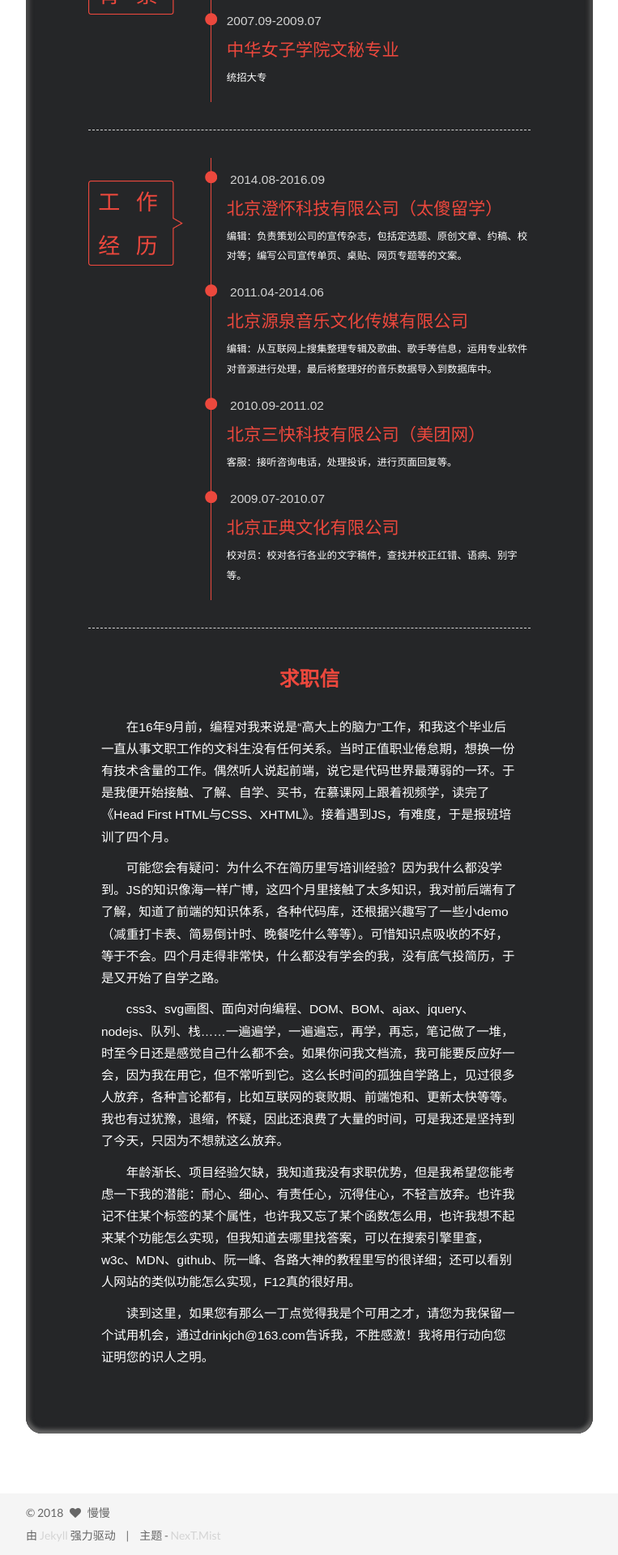
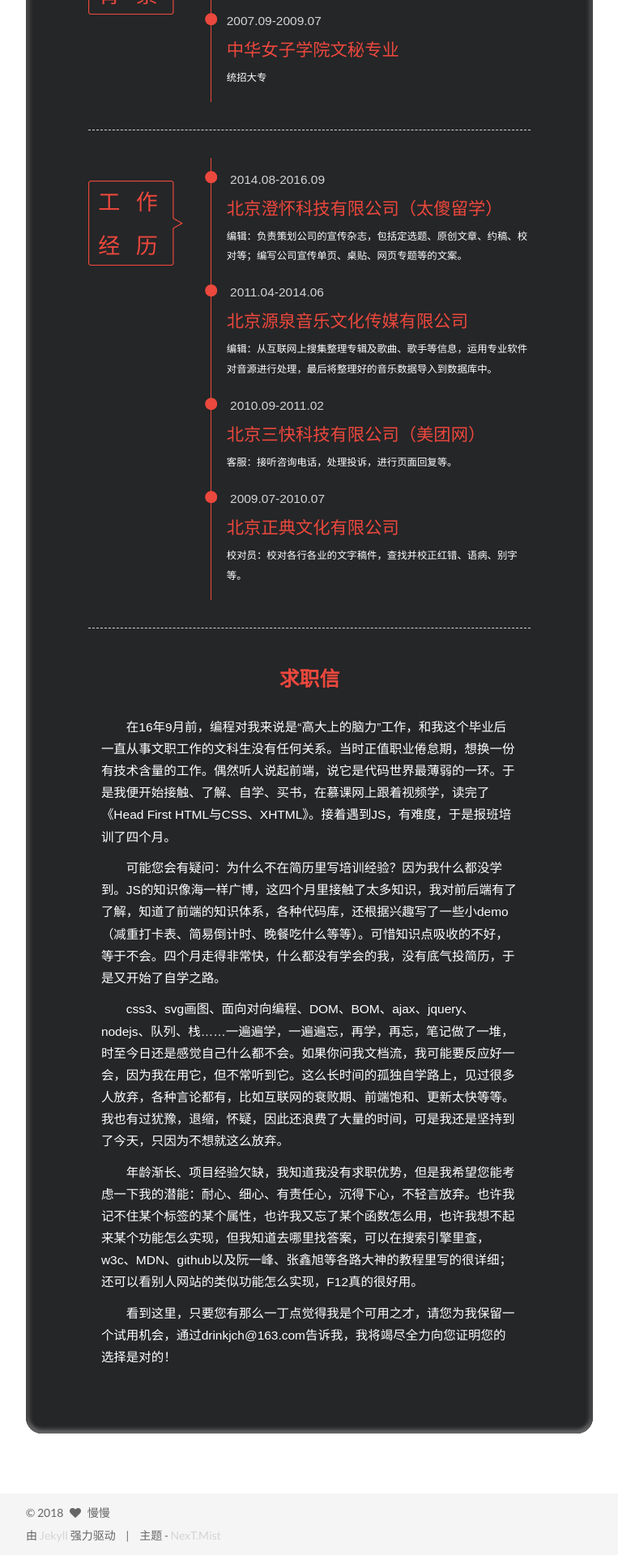
Before and after one commit to giselle527/giselle527.github.io, a Jekyll site: the page built from about/index.html, in a window 1280 px wide. Shown: the part 1364-3284 px from the top of the page at 81% size, without its empty margins (258-1021 px from the left). Built offline with Jekyll 4.4.1, drawn with Linux system fonts in a browser that asks for light colours.

Commit message:
upload resume

```diff
--- a/about/index.css
+++ b/about/index.css
@@ -139,6 +139,9 @@ html {
   height: 1em;
   margin-right: 0.16rem;
 }
+.r_head .h_info li a:hover {
+  color: #ec483d;
+}
 .maincont {
   display: flex;
   flex-flow: column nowrap;
--- a/about/index.html
+++ b/about/index.html
@@ -120,10 +120,10 @@ layout: page
 						css3、svg画图、面向对向编程、DOM、BOM、ajax、jquery、nodejs、队列、栈……一遍遍学，一遍遍忘，再学，再忘，笔记做了一堆，时至今日还是感觉自己什么都不会。如果你问我文档流，我可能要反应好一会，因为我在用它，但不常听到它。这么长时间的孤独自学路上，见过很多人放弃，各种言论都有，比如互联网的衰败期、前端饱和、更新太快等等。我也有过犹豫，退缩，怀疑，因此还浪费了大量的时间，可是我还是坚持到了今天，只因为不想就这么放弃。
 					</p>
 					<p>
-						年龄渐长、项目经验欠缺，我知道我没有求职优势，但是我希望您能考虑一下我的潜能：耐心、细心、有责任心，沉得住心，不轻言放弃。也许我记不住某个标签的某个属性，也许我又忘了某个函数怎么用，也许我想不起来某个功能怎么实现，但我知道去哪里找答案，可以在搜索引擎里查，w3c、MDN、github、阮一峰、各路大神的教程里写的很详细；还可以看别人网站的类似功能怎么实现，F12真的很好用。
+						年龄渐长、项目经验欠缺，我知道我没有求职优势，但是我希望您能考虑一下我的潜能：耐心、细心、有责任心，沉得下心，不轻言放弃。也许我记不住某个标签的某个属性，也许我又忘了某个函数怎么用，也许我想不起来某个功能怎么实现，但我知道去哪里找答案，可以在搜索引擎里查，w3c、MDN、github以及阮一峰、张鑫旭等各路大神的教程里写的很详细；还可以看别人网站的类似功能怎么实现，F12真的很好用。
 					</p>
 					<p>
-						读到这里，如果您有那么一丁点觉得我是个可用之才，请您为我保留一个试用机会，通过drinkjch@163.com告诉我，不胜感激！我将用行动向您证明您的识人之明。
+						看到这里，只要您有那么一丁点觉得我是个可用之才，请您为我保留一个试用机会，通过drinkjch@163.com告诉我，我将竭尽全力向您证明您的选择是对的！
 					</p>
 				</article>
 			</section>
--- a/about/index.less
+++ b/about/index.less
@@ -182,6 +182,10 @@ html {
 		    	height: 1em;
 		    	margin-right: 20/@size;
 		    }
+
+		    a:hover{
+		    	color: @rcolor;
+		    }
 		}
   	}
 
```
